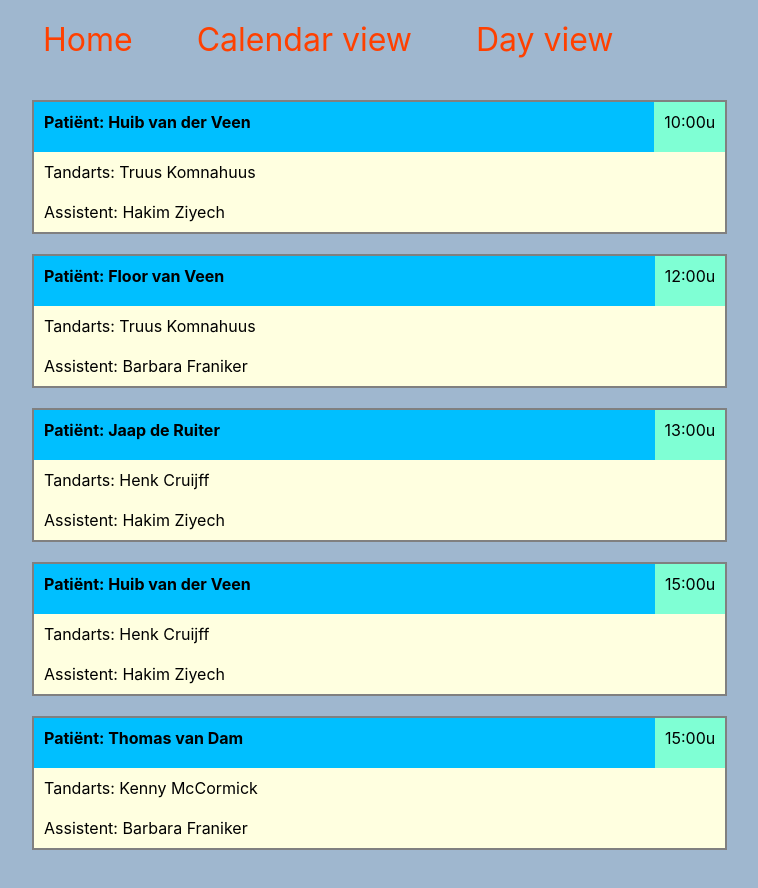
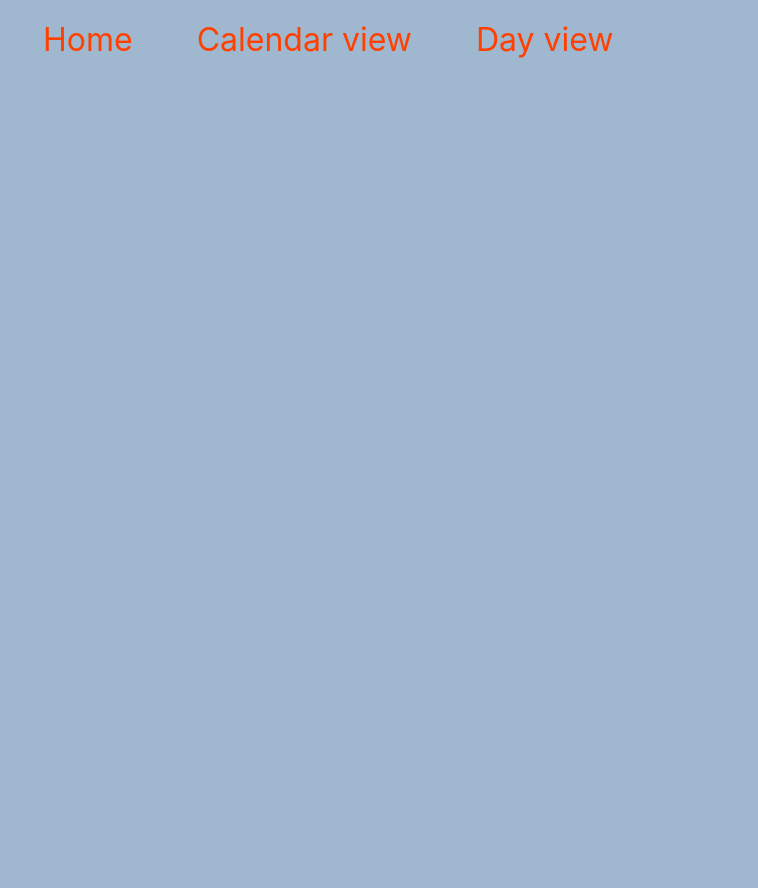
Before and after one commit to jjaverhaeren/Winc_Jorgen_Verhaeren_dentist, a React (Create React App) app in the folder dentist_react/: page /day in a window 1280 px wide. Shown: the top 888 px of the page, without its empty margins (32-790 px from the left). After the commit the page ends 800 px from the top, so only its background shows below. Built offline with nearby package versions, Linux system fonts and the light colour scheme.

Commit message:
Add files via upload

```diff
--- a/dentist_react/src/Container.js
+++ b/dentist_react/src/Container.js
@@ -13,7 +13,7 @@ import assistents from "./data/assistents";
 import days from "./data/days";
 import time from "./data/time";
 
-let appointments = generateRandomAppointments(150);
+let appointments = generateRandomAppointments(20);
 
 class Container extends Component {
   constructor() {
@@ -334,7 +334,6 @@ class Container extends Component {
         });
       }
     });
-
     this.setState(prevState => {
       const updatedAppointments = [...prevState.appointments];
       updatedAppointments.push(newAppointment);
```
